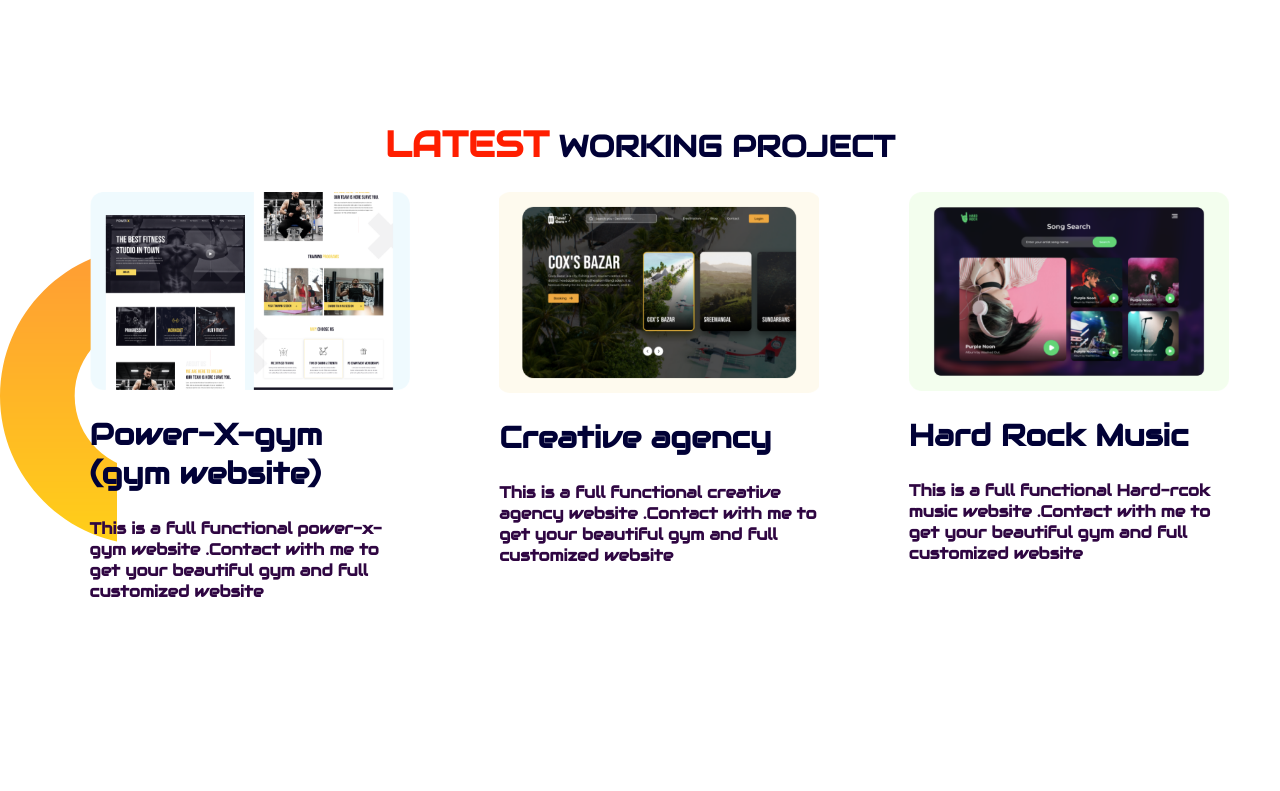
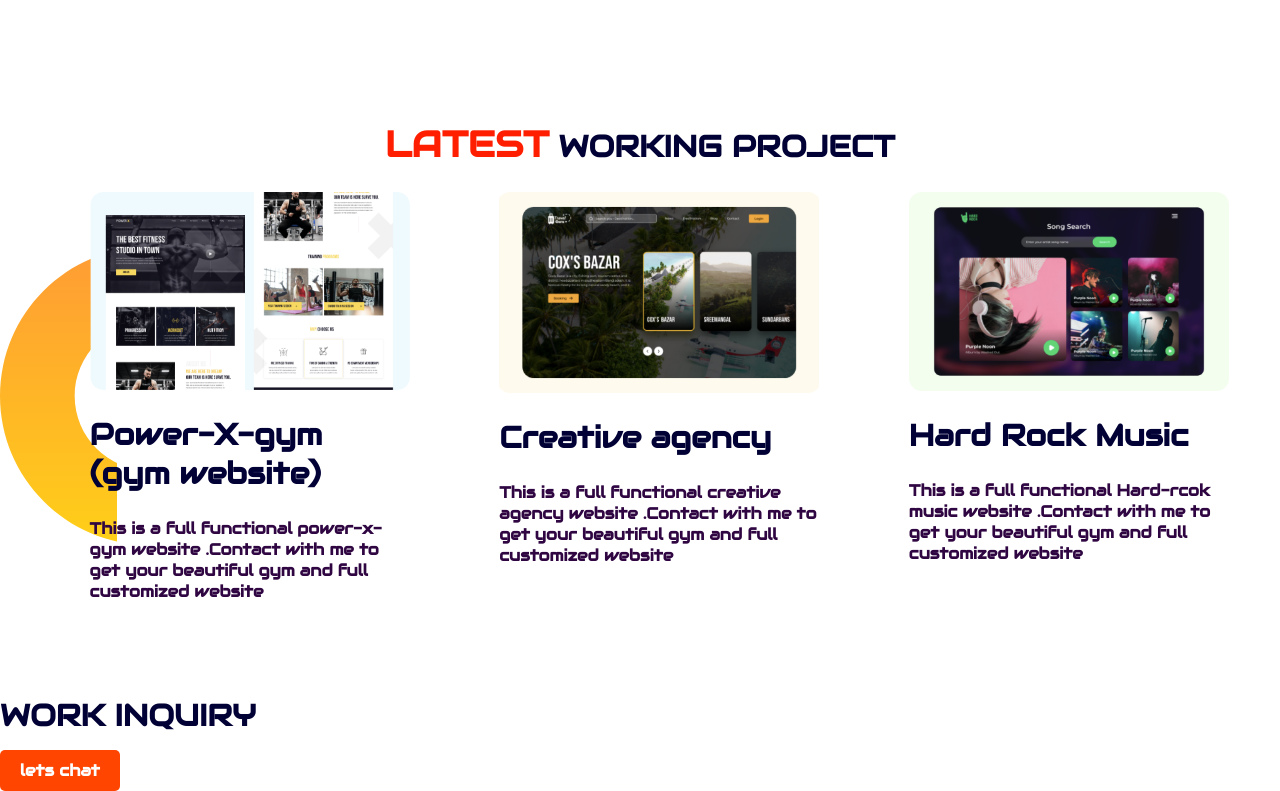
Before and after one commit to metaxplore/portfolio-website, a plain HTML site: page index.html in a window 1280 px wide. Shown: the part 1104-1895 px from the top of the page. Before the commit the page ends 1800 px from the top, so only its background shows below. Drawn offline with Linux system fonts and the light colour scheme.

Commit message:
LATEST WORKING

```diff
--- a/index.html
+++ b/index.html
@@ -74,5 +74,14 @@
 
     </section>
 
+    <section class="work_inquiry">
+        <div>
+          <h2>WORK INQUIRY </h2>
+        </div>
+        <div>
+            <a class="link-button" href="#">lets chat </a>
+        </div>
+
+    </section>
 </body>
 </html>
--- a/style.css
+++ b/style.css
@@ -88,3 +88,9 @@ h4{
 .project{
     text-align: center;
 }
+.work-inquiry{
+    background-image:url(image/work.png ) ;
+    background-repeat: no-repeat;
+
+
+}
```
Also changed, not shown: 2 other files.
